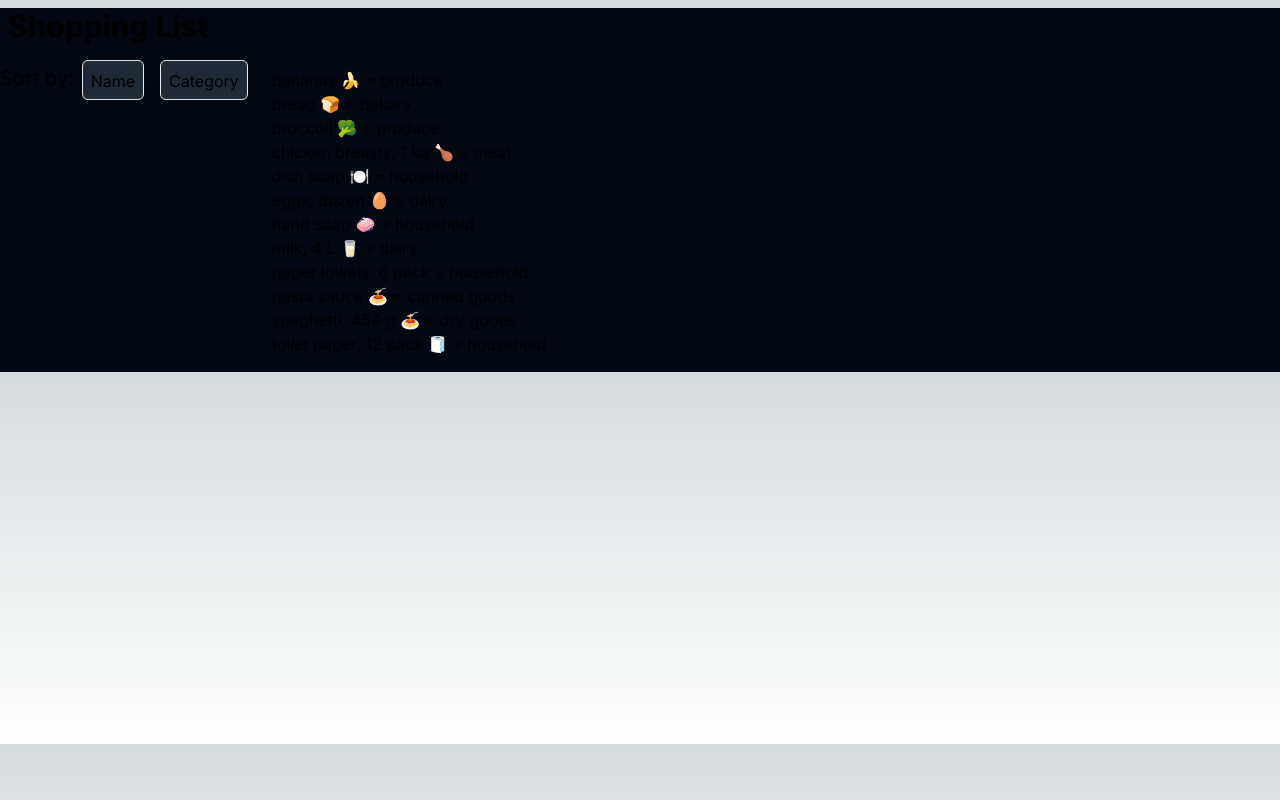
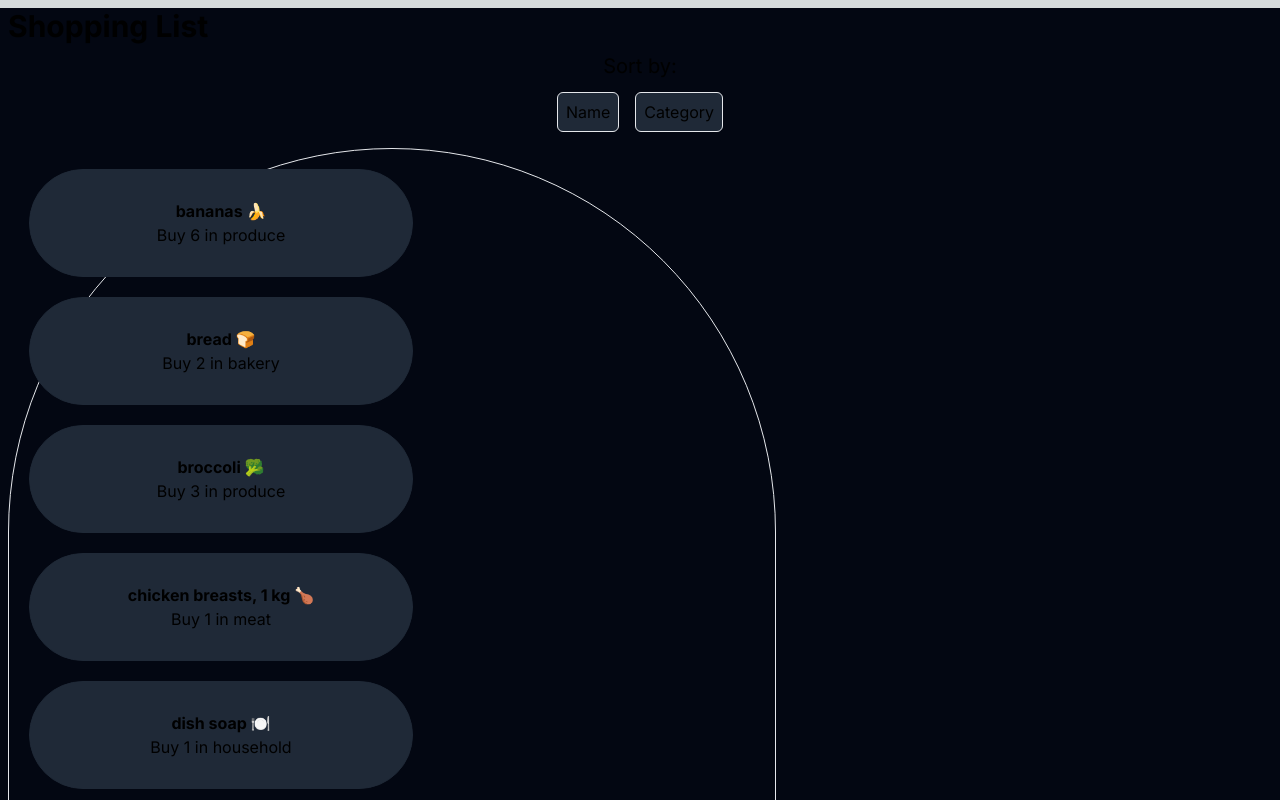
Before and after one commit to SourabhThakur01/cprg306-assignments, a Next.js app: page /week5 in a window 1280 px wide. Shown: the top 800 px of the page. Built offline with nearby package versions, Linux system fonts and the light colour scheme.

Commit message:
add tailwind

```diff
--- a/app/page.js
+++ b/app/page.js
@@ -7,8 +7,8 @@ import StudentInfo from "./studentInfo";
                 <StudentInfo/>
                 <Link href="./week2">week 2</Link><br/>
                 <Link href="./week3">week 3</Link><br/>
-                <Link href="./week4">week 4</Link>
-                <Link href="./week5">week 5</Link>
+                <Link href="./week4">week 4</Link><br/>
+                <Link href="./week5">week 5</Link><br/>
                 </div>
         );
     }
--- a/app/week5/item-list.js
+++ b/app/week5/item-list.js
@@ -16,18 +16,20 @@ export default function ItemList() {
 
     return(
 
-        <div className = "flex">
-            <h1 className="text-xl my-3">Sort by:</h1>
-            <button onClick= {() => setSortBy("name")} className=" p-2 m-2 h-10 bg-gray-800 border rounded-md hover:bg-blue-500 ">Name</button>
-            <button onClick={() => setSortBy("category")}className=" p-2 m-2 h-10 bg-gray-800 border rounded-md hover:bg-blue-500 ">Category</button>
+        <div className="text-center">
+            <h1 className="text-xl m-1 px-2">Sort by:</h1>
+            <button onClick= {() => setSortBy("name")} className = {`px-2 m-2 h-10 bg-gray-800 border rounded-md hover:bg-blue-500 ${sortBy === 'name'? "bg-blue-500" : ""}`}>Name</button>
+            <button onClick={() => setSortBy("category")}className= {`px-2 m-2 h-10 bg-gray-800 border rounded-md hover:bg-blue-500 ${sortBy === 'category'? "bg-blue-500" : ""}`}>Category</button>
 
-            <ul className = "m-4 p-30">
+            <div className="m-2">
+            <ul className="content border rounded-full max-h-lg max-w-3xl">
                 {sortItems().map((item) => (
-                    <li key={item.id}>
-                        {item.name} = {item.category}
+                    <li className= "mx-5 px-2 border rounded-full bg-gray-800 border-gray-800  my-5 py-1 max-w-sm" key={item.id}>
+                        {Item(item)}
                     </li>
                 ))}
             </ul>
+            </div>
         </div>
     )
 }
--- a/app/week5/item.js
+++ b/app/week5/item.js
@@ -1,7 +1,7 @@
 export default function Item({name, quantity, category}){
     return(
         <div class="mx-5 px-2 border bg-gray-800 border-gray-800  my-5 py-1 max-w-sm">
-            <h2 class="text-xl font-bold">{name}</h2>
+            <h2 class="text-l font-bold">{name}</h2>
             <p>Buy {quantity} in {category}</p>
         </div>
     )
```
